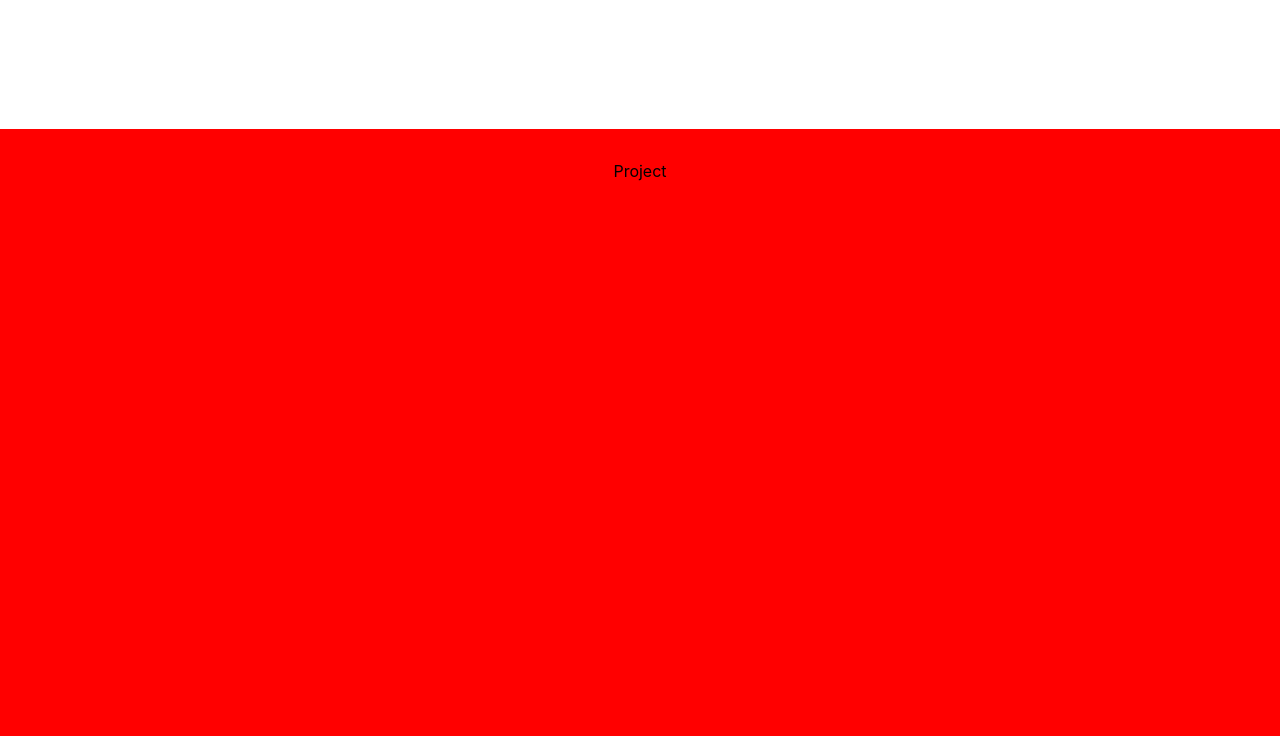
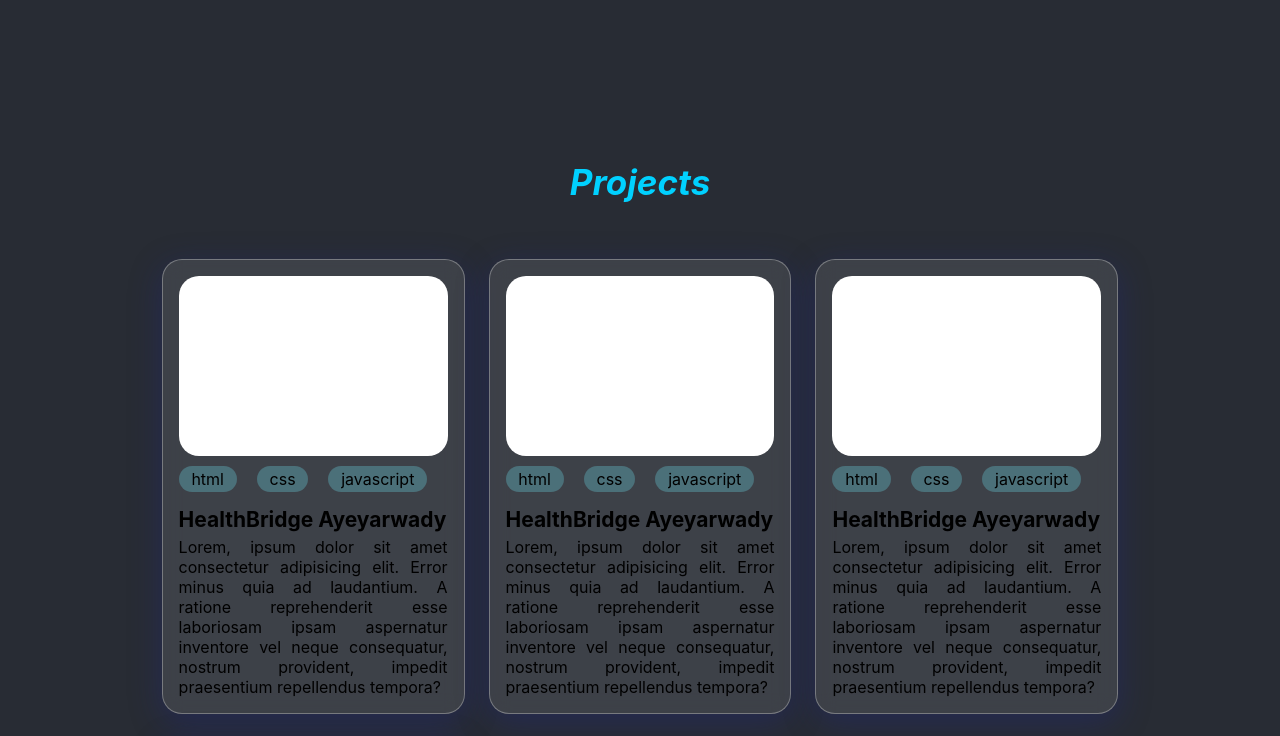
Before and after one commit to Lamin2005/laminhein, a React (Create React App) app: page / in a window 1280 px wide. Shown: the part 1183-1919 px from the top of the page. Built offline with nearby package versions, Linux system fonts and the light colour scheme.

Commit message:
project section

```diff
--- a/src/App.js
+++ b/src/App.js
@@ -3,6 +3,7 @@ import Nav from "./component/Nav";
 import Header from "./component/Header";
 import About from "./component/About";
 import { ThemeProvider } from "./context/ThemeContext";
+import Project from "./component/Project";
 
 function App() {
   return (
@@ -17,8 +18,8 @@ function App() {
         <section id="about" style={{ height: "70vh", padding: "2rem", }}>
          <About/>
         </section>
-        <section id="project" style={{ height: "100vh", padding: "2rem",backgroundColor:"red" }}>
-          Project
+        <section id="project" style={{padding: "2rem"}}>
+          <Project/>
         </section>
         <section id="contact" style={{ height: "100vh", padding: "2rem" }}>
           Contact
--- a/src/component/About.css
+++ b/src/component/About.css
@@ -27,6 +27,7 @@
 .about_text h1 {
     color: #00d1ff;
     text-align: left;
+    font-size: 28px;
 }
 
 .about .about_text p {
@@ -107,8 +108,22 @@
 }
 
 .php {
-    color:rgb(25, 144, 184);
+    color: rgb(25, 144, 184);
 }
+
+.education-section {
+    width: 60%;
+    height: 100%;
+    text-align: left;
+    margin-top: 20px;
+}
+
+.education-section span {
+    color: #00d1ff;
+    font-weight: bolder;
+    margin-bottom: 0px;
+}
+
 
 @media screen and (max-width:1095px) {
     .about_img {
@@ -132,13 +147,13 @@
 
     .about_text .skill-header {
         display: flex;
-        justify-content: space-around;
+        justify-content: center;
         align-items: center;
         margin-top: 15px;
     }
 
     .skill h4 {
-        margin: 0px;
+        margin-left: 5px;
     }
 
 
@@ -152,4 +167,20 @@
         margin-top: 30px;
     }
 
+
+    .education-section {
+        width: 100%;
+        height: 100%;
+        display: flex;
+        flex-direction: column;
+        justify-content: center;
+        align-items: center;
+        margin-top: 20px;
+    }
+
+    .education-section .text{
+        width: 50%;
+        text-align: justify;
+    }
+
 }
--- a/src/component/About.jsx
+++ b/src/component/About.jsx
@@ -3,7 +3,6 @@ import laminhein from "../assets/laminhein.jpg";
 import { useTheme } from "../context/ThemeContext";
 import { useState } from "react";
 import Skill from "./Skill";
-import Experience from "./Experience";
 import Education from "./Education";
 
 let About = () => {
@@ -41,18 +40,6 @@ let About = () => {
             </h4>
             <h4
               className={
-                activeTab === "experience"
-                  ? "activeTab"
-                  : `${darkMode ? "aboutwhite" : "aboutdark"}`
-              }
-              onClick={() => {
-                setActiveTab("experience");
-              }}
-            >
-              Experience
-            </h4>
-            <h4
-              className={
                 activeTab === "education"
                   ? "activeTab"
                   : `${darkMode ? "aboutwhite" : "aboutdark"}`
@@ -66,7 +53,6 @@ let About = () => {
           </div>
           <div className="skill-main">
             {activeTab === "skill" && <Skill />}
-            {activeTab === "experience" && <Experience/>}
             {activeTab === "education" && <Education />}
           </div>
         </div>
--- a/src/component/Education.jsx
+++ b/src/component/Education.jsx
@@ -1,6 +1,18 @@
+import { useTheme } from "../context/ThemeContext";
+import "./About.css";
+
 let Education = () => {
+
+    let {darkMode} = useTheme();
+
     return(
-        <h2>Education</h2>
+        <div className="education-section">
+           <div className="text">
+             <span>B.C.Sc</span>
+            <p style={{ color: `${darkMode ? "white" : "black"}` }}>I am a third year of computer science student in Computer University of Pathein.</p>
+           </div>
+        </div>
+
     );
 }
 
--- a/src/component/Experience.jsx
+++ /dev/null
@@ -1,7 +0,0 @@
-let Experience = () => {
-    return(
-        <h2>Experience</h2>
-    );
-}
-
-export default Experience;
--- /dev/null
+++ b/src/component/Project-list.js
@@ -0,0 +1,45 @@
+export let projectList = [
+  {
+    pid: Math.random().toString(),
+    pimg: "good",
+    ptilte: "HealthBridge Ayeyarwady",
+    planguages: ["html", "css", "javascript"],
+    pdescription: `Lorem, ipsum dolor sit amet consectetur adipisicing elit. Error
+            minus quia ad laudantium. A ratione reprehenderit esse laboriosam
+            ipsam aspernatur inventore vel neque consequatur, nostrum provident,
+            impedit praesentium repellendus tempora?`,
+  },
+
+  {
+    pid: Math.random().toString(),
+    pimg: "good",
+    ptilte: "HealthBridge Ayeyarwady",
+    planguages: ["html", "css", "javascript"],
+    pdescription: `Lorem, ipsum dolor sit amet consectetur adipisicing elit. Error
+            minus quia ad laudantium. A ratione reprehenderit esse laboriosam
+            ipsam aspernatur inventore vel neque consequatur, nostrum provident,
+            impedit praesentium repellendus tempora?`,
+  },
+
+  {
+    pid: Math.random().toString(),
+    pimg: "good",
+    ptilte: "HealthBridge Ayeyarwady",
+    planguages: ["html", "css", "javascript"],
+    pdescription: `Lorem, ipsum dolor sit amet consectetur adipisicing elit. Error
+            minus quia ad laudantium. A ratione reprehenderit esse laboriosam
+            ipsam aspernatur inventore vel neque consequatur, nostrum provident,
+            impedit praesentium repellendus tempora?`,
+  },
+
+  {
+    pid: Math.random().toString(),
+    pimg: "good",
+    ptilte: "HealthBridge Ayeyarwady",
+    planguages: ["html", "css", "javascript"],
+    pdescription: `Lorem, ipsum dolor sit amet consectetur adipisicing elit. Error
+            minus quia ad laudantium. A ratione reprehenderit esse laboriosam
+            ipsam aspernatur inventore vel neque consequatur, nostrum provident,
+            impedit praesentium repellendus tempora?`,
+  },
+];
--- /dev/null
+++ b/src/component/Project.css
@@ -0,0 +1,132 @@
+#project {
+    display: flex;
+    justify-content: center;
+    align-items: center;
+}
+
+
+.project-section {
+    width: 80%;
+    height: 100%;
+}
+
+#project h1 {
+    font-size: 35px;
+    color: #00d1ff;
+    font-style: italic;
+}
+
+.project-section .project-list {
+    display: grid;
+    padding: 0.5rem;
+    gap: 1.5rem;
+    margin-top: 3rem;
+}
+
+.list {
+    display: flex;
+    flex-direction: column;
+    justify-content: space-around;
+    align-items: center;
+    padding: 1rem;
+    border-radius: 20px;
+    border: 1px solid #00d1ff;
+    background-color: rgba(255, 255, 255, 0.1);
+    /* semi-transparent */
+    backdrop-filter: blur(10px);
+    -webkit-backdrop-filter: blur(10px);
+    /* Safari */
+    border: 1px solid rgba(255, 255, 255, 0.3);
+    border-radius: 20px;
+    box-shadow: 0 8px 32px 0 rgba(31, 38, 135, 0.37);
+}
+
+.list .pimg {
+    width: 100%;
+    height: 180px;
+    border-radius: 20px;
+    background-color: white;
+}
+
+.list .planguages {
+    width: 100%;
+    display: flex;
+    justify-content: flex-start;
+    align-items: center;
+}
+
+.planguages .language {
+    margin: 10px 20px 10px 0;
+    background-color: #4b7079;
+    padding: 0.2rem 0.8rem;
+    border-radius: 20px;
+}
+
+.pname {
+    width: 100%;
+    text-align: left;
+    margin: 5px 0px;
+    font-size: 21px;
+}
+
+.list p {
+    width: 100%;
+    text-align: justify;
+}
+
+.link-project{
+    width: 100%;
+    margin-top: 10px;
+}
+
+.btn {
+    width: 100%;
+    outline: 0;
+    display: inline-flex;
+    align-items: center;
+    justify-content: space-between;
+    background: #00d1ff;
+    border: 0;
+    border-radius: 10px;
+    box-shadow: 0 4px 12px rgba(0, 0, 0, .1);
+    box-sizing: border-box;
+    padding: 16px 20px;
+    color: #fff;
+    font-size: 13px;
+    font-weight: 600;
+    letter-spacing: 1.2px;
+    text-transform: uppercase;
+    overflow: hidden;
+    cursor: pointer;
+}
+
+.btn:hover {
+    opacity: .95;
+}
+
+.btn .animation {
+    border-radius: 100%;
+    animation: ripple 0.6s linear infinite;
+}
+
+@keyframes ripple {
+    0% {
+        box-shadow: 0 0 0 0 rgba(255, 255, 255, 0.1), 0 0 0 20px rgba(255, 255, 255, 0.1), 0 0 0 40px rgba(255, 255, 255, 0.1), 0 0 0 60px rgba(255, 255, 255, 0.1);
+    }
+
+    100% {
+        box-shadow: 0 0 0 20px rgba(255, 255, 255, 0.1), 0 0 0 40px rgba(255, 255, 255, 0.1), 0 0 0 60px rgba(255, 255, 255, 0.1), 0 0 0 80px rgba(255, 255, 255, 0);
+    }
+}
+
+@media (max-width:1184px) and (min-width:768px) {
+    .project-list {
+        grid-template-columns: repeat(2, 1fr);
+    }
+}
+
+@media screen and (min-width:768px) {
+    .project-list {
+        grid-template-columns: repeat(3, 1fr);
+    }
+}
--- a/src/component/Project.jsx
+++ b/src/component/Project.jsx
@@ -0,0 +1,29 @@
+import "./Project.css";
+import { projectList } from "./Project-list";
+
+let Project = () => {
+  return (
+    <div className="project-section">
+      <h1>Projects</h1>
+      <div className="project-list">
+        {projectList.map((list) => {
+          return (
+            <div className="list" key={list.id}>
+              <div className="pimg"></div>
+              <div className="planguages">
+                <div className="language">{list.planguages[0]}</div>
+                <div className="language">{list.planguages[1]}</div>
+                <div className="language">{list.planguages[2]}</div>
+              </div>
+              <h3 className="pname">{list.ptilte}</h3>
+              <p>{list.pdescription}</p>
+
+            </div>
+          );
+        })}
+      </div>
+    </div>
+  );
+};
+
+export default Project;
--- a/src/component/Skill.jsx
+++ b/src/component/Skill.jsx
@@ -6,28 +6,33 @@ import {
   faPhp,
 } from "@fortawesome/free-brands-svg-icons";
 import { FontAwesomeIcon } from "@fortawesome/react-fontawesome";
+import "./About.css"
+import { useTheme } from "../context/ThemeContext";
 
 let Skill = () => {
+
+  let {darkMode} = useTheme();
+
   return (
     <div className="skill-section">
       <div className="language">
-        <FontAwesomeIcon icon={faHtml5} className="html"/> <span>Html</span>
+        <FontAwesomeIcon icon={faHtml5} className="html"/> <span  style={{ color: `${darkMode ? "white" : "black"}` }}>Html</span>
       </div>
       <div className="language">
         <FontAwesomeIcon icon={faCss} className="css" />
-        <span>Css</span>
+        <span  style={{ color: `${darkMode ? "white" : "black"}` }}>Css</span>
       </div>
       <div className="language">
         <FontAwesomeIcon icon={faJs} className="js" />
-        <span>JavaScript</span>
+        <span  style={{ color: `${darkMode ? "white" : "black"}` }}>JavaScript</span>
       </div>
       <div className="language">
         <FontAwesomeIcon icon={faReact} className="react" />
-       <span>React</span>
+       <span  style={{ color: `${darkMode ? "white" : "black"}` }}>React</span>
       </div>
       <div className="language">
         <FontAwesomeIcon icon={faPhp} className="php" />
-       <span>php</span>
+       <span  style={{ color: `${darkMode ? "white" : "black"}` }}>php</span>
       </div>
     </div>
   );
--- a/src/context/ThemeContext.jsx
+++ b/src/context/ThemeContext.jsx
@@ -5,7 +5,7 @@ const ThemeContext = createContext();
 export const ThemeProvider = ({ children }) => {
   const [darkMode, setDarkMode] = useState(()=> {
     let saved = localStorage.getItem('darkMode');
-    return saved ? JSON.parse(saved) : false;
+    return saved ? JSON.parse(saved) : true;
   });
 
   useEffect(() => {
```
